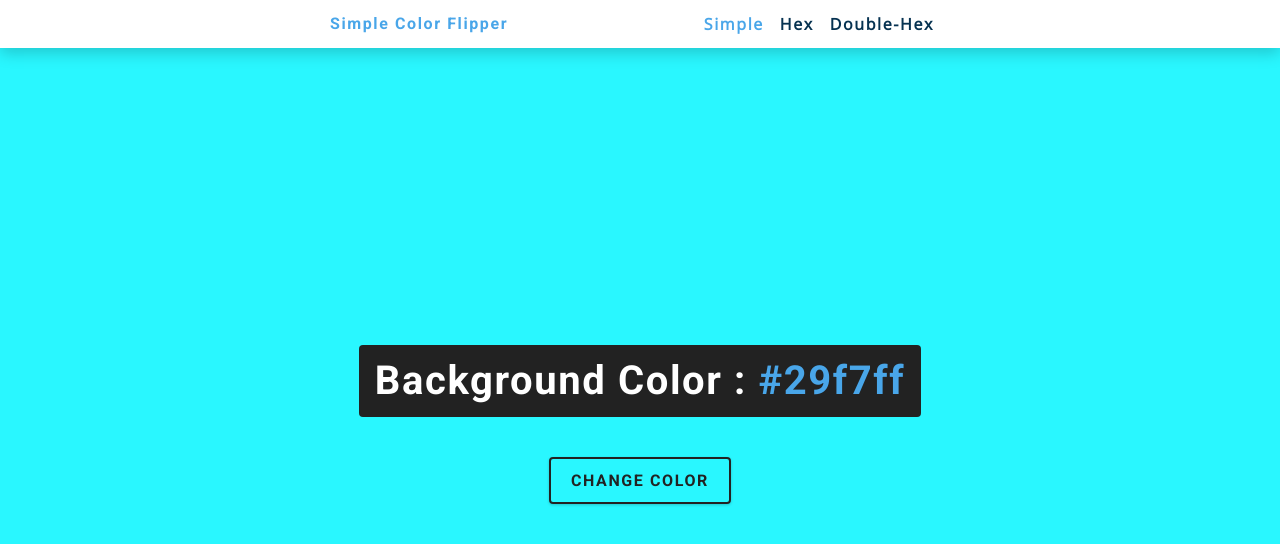
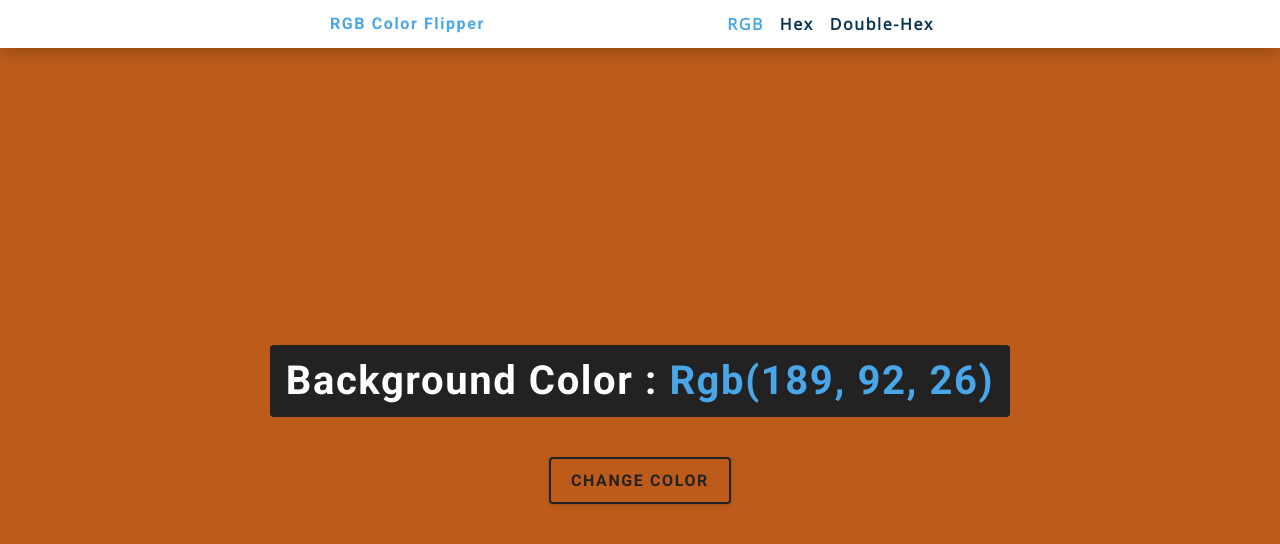
Before and after one commit to nanifour/multi-color-flippers, a plain HTML site: page index.html in a window 1280 px wide. Both pictures are taken after a click on the button "CHANGE COLOR". Drawn offline with nearby package versions, Linux system fonts and the light colour scheme.

Commit message:
changed the simple color flipper to a rgb color flipper

```diff
--- a/index.html
+++ b/index.html
@@ -19,12 +19,12 @@
     <nav>
         <div class="nav-center">
 
-            <h4>Simple Color Flipper</h4>
+            <h4>RGB Color Flipper</h4>
 
             <ul class="nav-links">
                 <li>
                     <a href="index.html">
-                        <span class="current">Simple</span>
+                        <span class="current">RGB</span>
                     </a>
                 </li>
                 <li>
@@ -41,7 +41,7 @@
     <main>
         <div class="container">
             <h2>Background Color :
-                <span class="color">#f1f5f8</span>
+                <span class="color">rgba(241,245,248)</span>
             </h2>
             <button class="btn btn-hero" id="btn">Change Color</button>
         </div>
--- a/js/script.js
+++ b/js/script.js
@@ -1,32 +1,29 @@
-//What kind of colors will be used: colors, rgb, and hex
-const colors = ["green", "red", "blue", "yellow",
-                "rgba(133,122,200)", "rgba(0,255,0)",
-                "#f15025", "#7f96d5", "#ef7bd7", "#ff8500",
-                "#7400b8", "#beb7a4", "#ff4800", "#29f7ff"];
-
-//https://developer.mozilla.org/en-US/docs/Web/API/Document
-
 //get button id
 const button = document.getElementById('btn');
 //get color
 const color = document.querySelector('.color');
 
+
 //everytime that the button is clicked, the background changes
 button.addEventListener('click', function(){
 
+    const randomRgba = getRandomRgb();
     //use background color property to change color
-
-    //get random num between 0(green) and 3(f15025) in array
-    const randomNumber = genRandomNum();
-    document.body.style.backgroundColor = colors[randomNumber];
-    color.textContent = colors[randomNumber];
-
+    color.textContent = randomRgba;
+    document.body.style.backgroundColor = randomRgba;
 
 });
 
-function genRandomNum(){
-    //multiply by length to get a number that is not just between 0 & 1
-     // then round down to closest integer
-    return Math.floor(Math.random() * colors.length);
 
-}
+function getRandomRgb() {
+    //generates a number between 0 and 0xfffff (or 2^24, the highest number you can get from 24 bits)
+    var num = Math.round(0xffffff * Math.random());
+    //red value (left-most 8 bits)
+    var r = num >> 16;
+    //green value (middle-8 bits)
+    var g = num >> 8 & 255;
+    //blue value (last 8 bits)
+    var b = num & 255;
+    //return rbg and random values
+    return 'rgb(' + r + ', ' + g + ', ' + b + ')';
+  }
```
Also changed, not shown: double-hex.html (+1 -1 lines), hex.html (+1 -1 lines).
